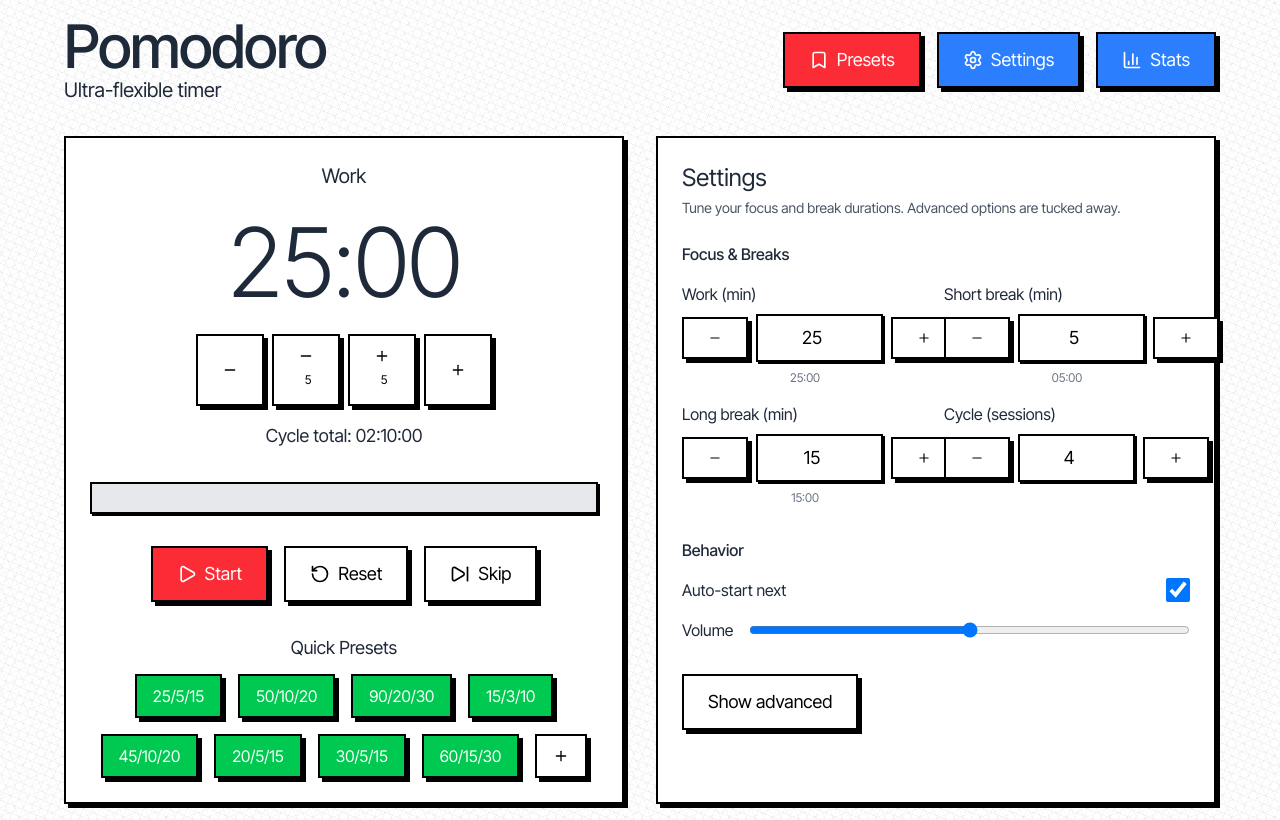
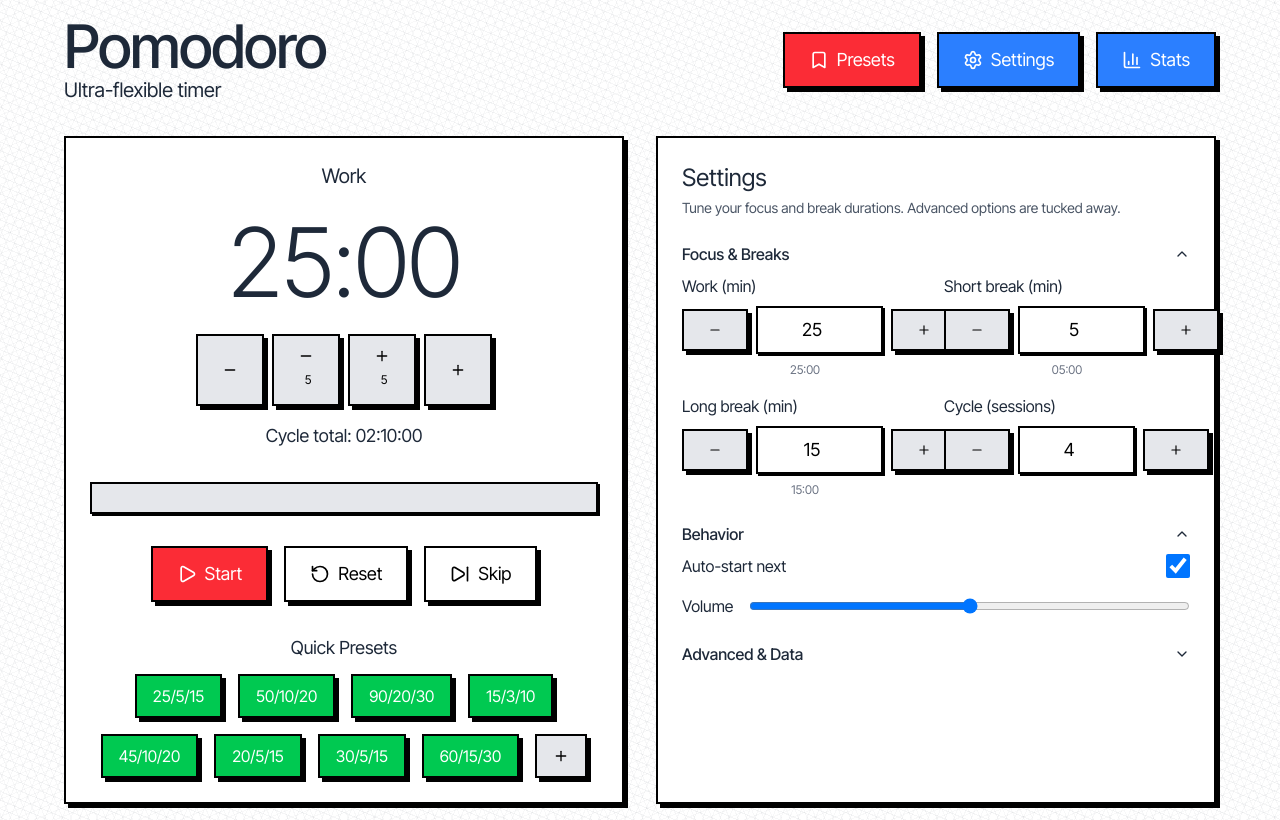
Before and after one commit to ezDecode/Pomodoro, a React (Vite) app: page / in a window 1280 px wide. Both pictures are taken after a click on the button "Settings". Built offline with nearby package versions, Linux system fonts and the light colour scheme.

Commit message:
feat: add collapsible sections for summary and history in Statistics component; enhance Settings component with toggle functionality

```diff
--- a/src/components/Settings.jsx
+++ b/src/components/Settings.jsx
@@ -1,5 +1,5 @@
 import { useState } from 'react'
-import { Download, Upload, Plus, Minus } from 'lucide-react'
+import { Download, Upload, Plus, Minus, ChevronDown, ChevronUp } from 'lucide-react'
 import { exportSettings, importSettings, formatTime } from '../utils/helpers'
 
 export function Settings({
@@ -9,6 +9,8 @@
 }) {
   const { preset, autoStartNext, delayNext, volume } = settings
   const [showAdvanced, setShowAdvanced] = useState(false)
+  const [showTimes, setShowTimes] = useState(true)
+  const [showBehavior, setShowBehavior] = useState(true)
 
   const handleImportSettings = (event) => {
     importSettings(event, onImportSettings)
@@ -69,10 +71,19 @@
         <p className="text-sm text-gray-600 mt-1">Tune your focus and break durations. Advanced options are tucked away.</p>
       </div>
 
-      <div className="space-y-8">
+      <div className="space-y-6">
         {/* Focus & Breaks */}
         <section>
-          <h3 className="text-base font-medium mb-4">Focus & Breaks</h3>
+          <button
+            className="w-full flex items-center justify-between text-left mb-2"
+            onClick={() => setShowTimes((v) => !v)}
+            title="Toggle Focus & Breaks"
+          >
+            <h3 className="text-base font-medium">Focus & Breaks</h3>
+            {showTimes ? <ChevronUp size={16} /> : <ChevronDown size={16} />}
+          </button>
+
+          {showTimes && (
           <div className="grid grid-cols-1 sm:grid-cols-2 gap-4">
             <TimeInput
               label="Work (min)"
@@ -129,11 +140,21 @@
               </div>
             </label>
           </div>
+          )}
         </section>
 
         {/* Behavior */}
         <section>
-          <h3 className="text-base font-medium mb-4">Behavior</h3>
+          <button
+            className="w-full flex items-center justify-between text-left mb-2"
+            onClick={() => setShowBehavior((v) => !v)}
+            title="Toggle Behavior"
+          >
+            <h3 className="text-base font-medium">Behavior</h3>
+            {showBehavior ? <ChevronUp size={16} /> : <ChevronDown size={16} />}
+          </button>
+
+          {showBehavior && (
           <div className="grid grid-cols-1 gap-4">
             <label className="flex items-center justify-between gap-4">
               <span className="font-normal">Auto-start next</span>
@@ -158,20 +179,22 @@
               />
             </label>
           </div>
+          )}
         </section>
 
-        {/* Advanced toggle */}
+        {/* Advanced & Data */}
         <section>
           <button
-            className="btn-brutal btn-neutral text-sm"
+            className="w-full flex items-center justify-between text-left mb-2"
             onClick={() => setShowAdvanced((v) => !v)}
-            title="Toggle advanced options"
+            title="Toggle Advanced & Data"
           >
-            {showAdvanced ? 'Hide advanced' : 'Show advanced'}
+            <h3 className="text-base font-medium">Advanced & Data</h3>
+            {showAdvanced ? <ChevronUp size={16} /> : <ChevronDown size={16} />}
           </button>
 
           {showAdvanced && (
-            <div className="mt-4 space-y-4">
+            <div className="space-y-4">
               <label className="flex items-center justify-between gap-4">
                 <span className="font-normal">Delay before next (sec)</span>
                 <input
--- a/src/components/Statistics.jsx
+++ b/src/components/Statistics.jsx
@@ -1,12 +1,39 @@
+import { useMemo, useState } from 'react'
 import { formatTime } from '../utils/helpers'
+import { ChevronDown, ChevronUp, Filter } from 'lucide-react'
 
 export function Statistics({ settings }) {
   const { completedSessions, totalWorkTime, totalBreakTime, sessionHistory } = settings
 
+  const [isSummaryOpen, setIsSummaryOpen] = useState(true)
+  const [isHistoryOpen, setIsHistoryOpen] = useState(true)
+  const [typeFilter, setTypeFilter] = useState('all')
+  const [limit, setLimit] = useState(10)
+
+  const filteredHistory = useMemo(() => {
+    const base = Array.isArray(sessionHistory) ? sessionHistory : []
+    const filtered = typeFilter === 'all' ? base : base.filter(s => s.type === typeFilter)
+    return filtered.slice(-limit).reverse()
+  }, [sessionHistory, typeFilter, limit])
+
   return (
     <div className="card-brutal">
-      <h2 className="text-2xl font-normal mb-6">Statistics</h2>
+      <div className="mb-4">
+        <h2 className="text-2xl font-normal">Statistics</h2>
+      </div>
 
+      <div className="space-y-6">
+        {/* Summary Section */}
+        <section>
+          <button
+            className="w-full flex items-center justify-between text-left mb-2"
+            onClick={() => setIsSummaryOpen(v => !v)}
+            title="Toggle summary"
+          >
+            <h3 className="text-base font-medium">Summary</h3>
+            {isSummaryOpen ? <ChevronUp size={16} /> : <ChevronDown size={16} />}
+          </button>
+          {isSummaryOpen && (
             <div className="space-y-6">
               <div className="grid grid-cols-2 gap-4">
                 <div className="text-center">
@@ -18,29 +45,67 @@
                   <div className="text-sm font-normal">Work time</div>
                 </div>
               </div>
-
               <div className="text-center">
                 <div className="text-3xl font-light text-green-500">{formatTime(totalBreakTime)}</div>
                 <div className="text-sm font-normal">Break time</div>
               </div>
+            </div>
+          )}
+        </section>
 
-        {sessionHistory.length > 0 && (
-          <div>
-            <h3 className="text-lg font-normal mb-3">Recent sessions</h3>
-            <div className="space-y-2 max-h-40 overflow-y-auto">
-              {sessionHistory.slice(-10).reverse().map((session, index) => (
+        {/* History Section */}
+        <section>
+          <div className="flex items-center justify-between mb-2">
+            <button
+              className="flex items-center gap-2"
+              onClick={() => setIsHistoryOpen(v => !v)}
+              title="Toggle history"
+            >
+              <h3 className="text-base font-medium">Recent sessions</h3>
+              {isHistoryOpen ? <ChevronUp size={16} /> : <ChevronDown size={16} />}
+            </button>
+
+            {/* Filters */}
+            <div className="flex items-center gap-2">
+              <Filter size={14} className="text-gray-600" />
+              <select
+                className="input-brutal text-sm py-1 px-2 h-9"
+                value={typeFilter}
+                onChange={(e) => setTypeFilter(e.target.value)}
+                title="Filter by type"
+              >
+                <option value="all">All</option>
+                <option value="work">Work</option>
+                <option value="break">Break</option>
+              </select>
+              <select
+                className="input-brutal text-sm py-1 px-2 h-9"
+                value={limit}
+                onChange={(e) => setLimit(Number(e.target.value))}
+                title="Limit entries"
+              >
+                <option value={5}>5</option>
+                <option value={10}>10</option>
+                <option value={20}>20</option>
+                <option value={50}>50</option>
+              </select>
+            </div>
+          </div>
+
+          {isHistoryOpen && filteredHistory.length > 0 && (
+            <div className="space-y-2 max-h-60 overflow-y-auto">
+              {filteredHistory.map((session, index) => (
                 <div key={index} className="flex justify-between items-center p-2 border-2 border-black bg-gray-100">
-                  <span className="font-normal text-sm">
-                    {session.type}
-                  </span>
-                  <span className="font-normal text-sm">
-                    {formatTime(session.duration)}
-                  </span>
+                  <span className="font-normal text-sm capitalize">{session.type}</span>
+                  <span className="font-normal text-sm">{formatTime(session.duration)}</span>
                 </div>
               ))}
             </div>
-          </div>
           )}
+          {isHistoryOpen && filteredHistory.length === 0 && (
+            <div className="text-sm text-gray-500">No sessions yet.</div>
+          )}
+        </section>
       </div>
     </div>
   )
--- a/src/index.css
+++ b/src/index.css
@@ -58,6 +58,12 @@
 
 .btn-success {
   @apply border-2 border-black bg-green-500 text-white font-normal;
+  box-shadow: 4px 4px 0px 0px rgb(0,0,0);
+}
+
+/* Neutral button used for secondary actions and icon-only controls */
+.btn-neutral {
+  @apply border-2 border-black bg-gray-200 text-black font-normal;
   box-shadow: 4px 4px 0px 0px rgb(0,0,0);
 }
 
```
Lines whose indentation alone changed are shown as unchanged.
